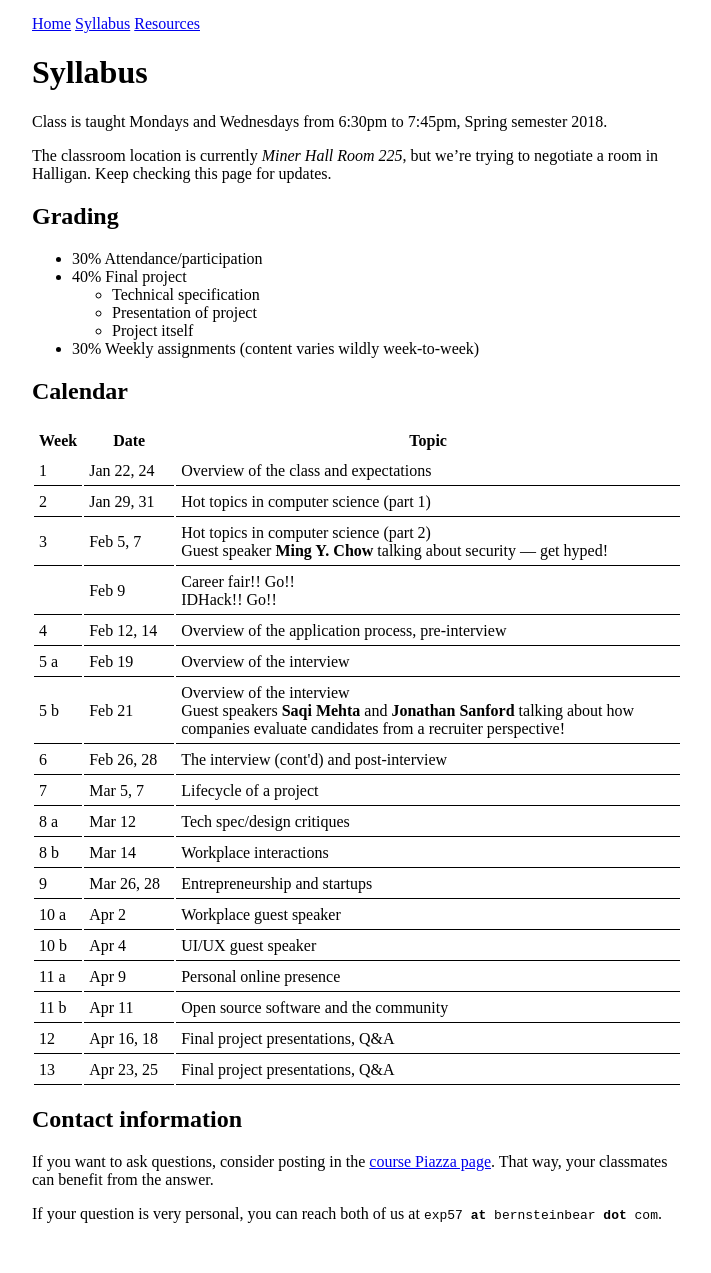
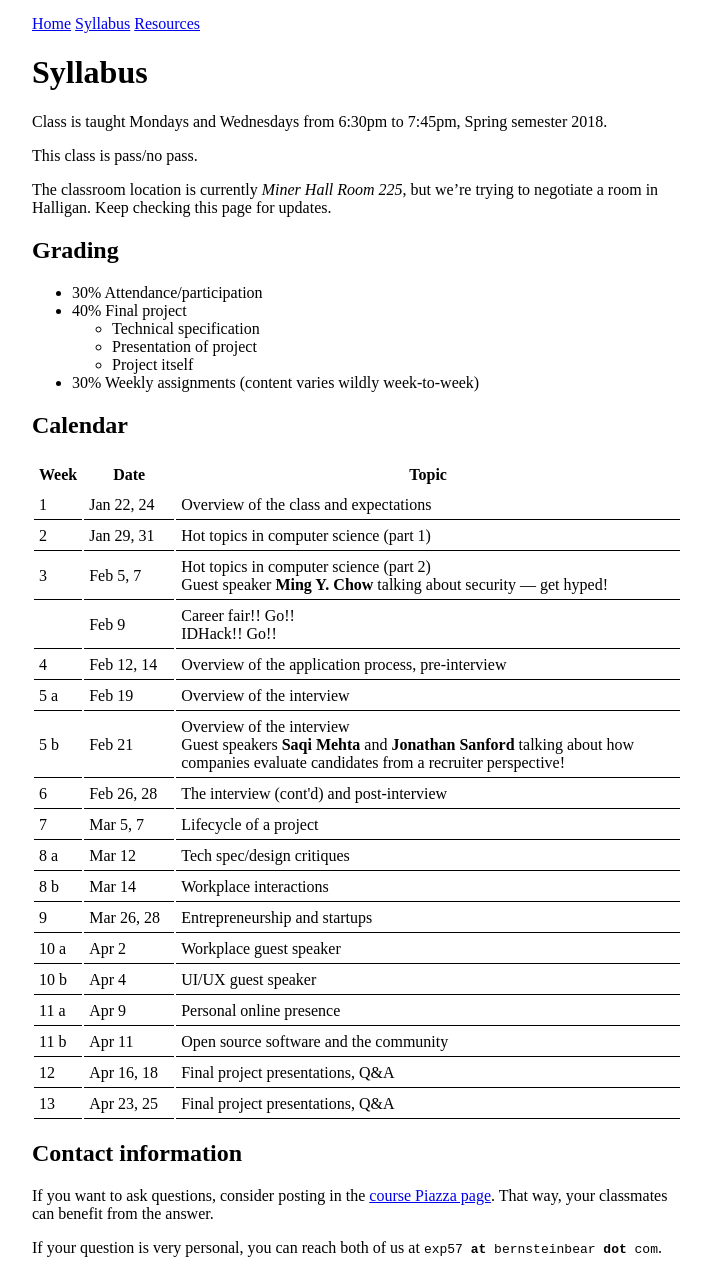
Before and after one commit to tekknolagi/excollege, a Jekyll site: the page built from syllabus.md, in a window 1280 px wide. Shown: the whole page, without its empty margins (16-727 px from the left). Built offline with Jekyll 4.4.1, drawn with Linux system fonts in a browser that asks for light colours; before the commit the page ends 1239 px from its top, so only the background shows below that.

Commit message:
Add pass/no pass

```diff
--- a/syllabus.md
+++ b/syllabus.md
@@ -6,6 +6,8 @@ layout: page
 
 Class is taught Mondays and Wednesdays from 6:30pm to 7:45pm, Spring semester
 2018.
+
+This class is pass/no pass.
 
 The classroom location is currently *Miner Hall Room 225*, but we're trying to
 negotiate a room in Halligan. Keep checking this page for updates.
```
